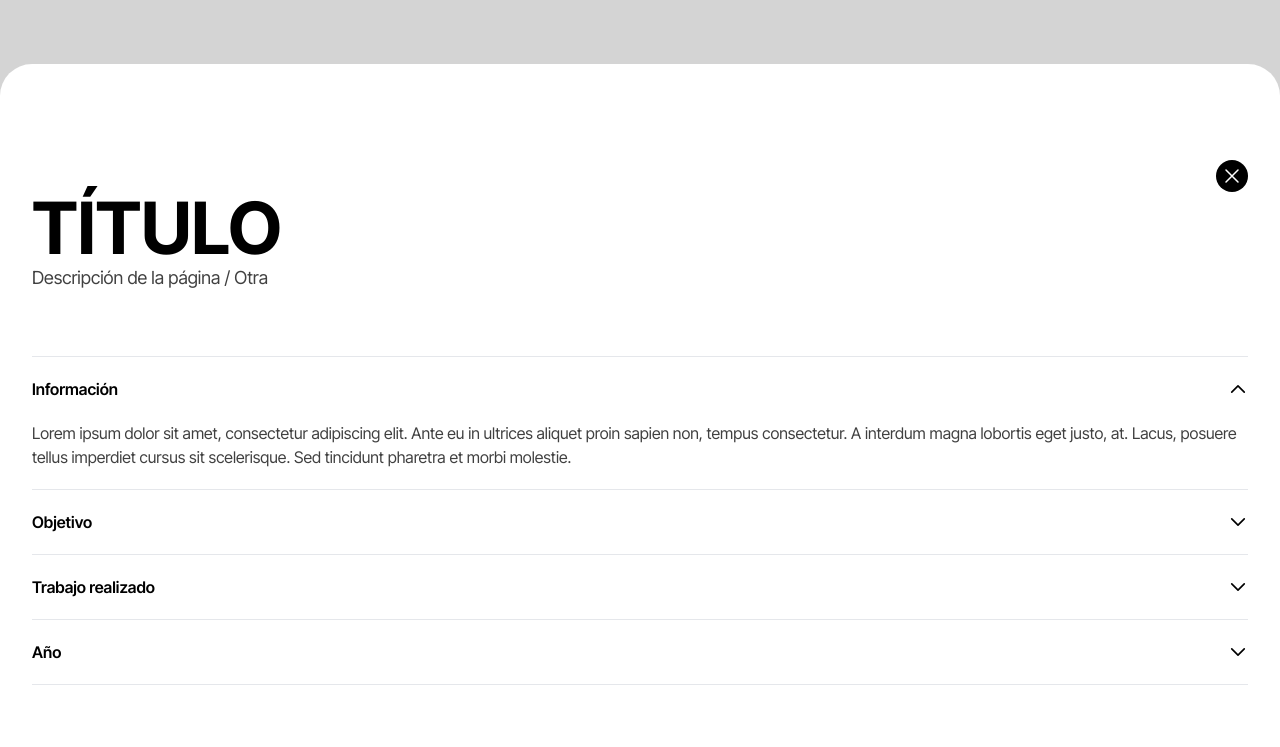
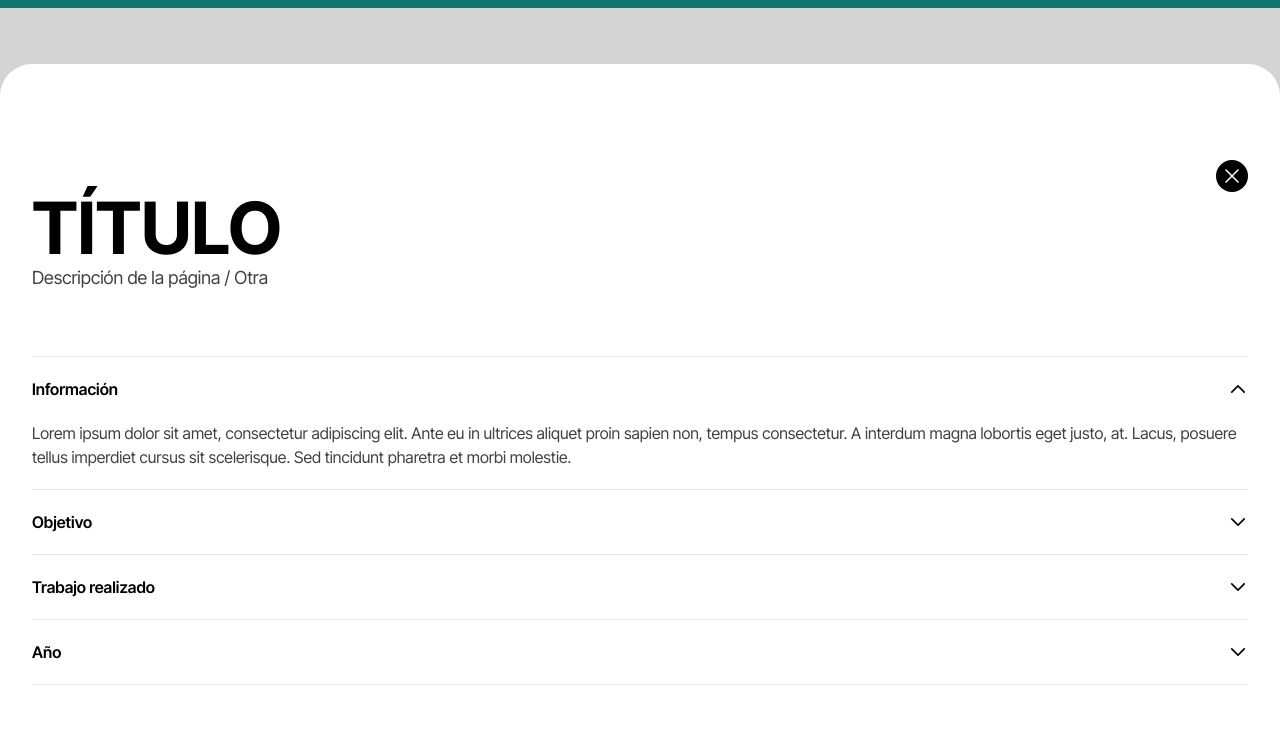
Before and after one commit to RdrBux/portfolio, a React (Create React App) app: page /project in a window 1280 px wide. Shown: the top 747 px of the page. Built offline with nearby package versions, Linux system fonts and the light colour scheme.

Commit message:
Add scrollY tracker on fullProject

```diff
--- a/src/routes/fullProject.jsx
+++ b/src/routes/fullProject.jsx
@@ -1,5 +1,5 @@
 import { useEffect, useState } from 'react';
-import { AnimatePresence, motion } from 'framer-motion';
+import { AnimatePresence, motion, useScroll } from 'framer-motion';
 import Accordion from '../components/Accordion';
 import ProjectImg from '../assets/project-img1.png';
 import ProjectArticle from '../components/ProjectArticle';
@@ -9,6 +9,8 @@ import ProjectNav from '../components/ProjectNav';
 export default function FullProject() {
   const [showFixedEls, setShowFixedEls] = useState(false);
   const [topSidePage, setTopSidePage] = useState(true);
+
+  const { scrollYProgress } = useScroll();
 
   useEffect(() => {
     function x() {
@@ -41,6 +43,10 @@ export default function FullProject() {
 
   return (
     <motion.div>
+      <motion.div
+        style={{ scaleX: scrollYProgress }}
+        className="fixed top-0 left-0 right-0 z-50 h-2 origin-left bg-teal-700"
+      ></motion.div>
       <motion.div
         exit={{
           scale: 0.9,
```
